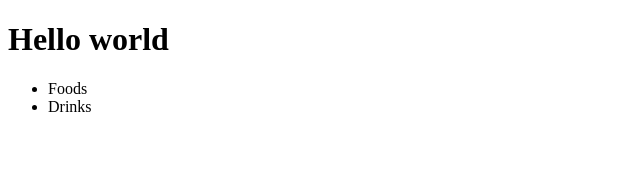
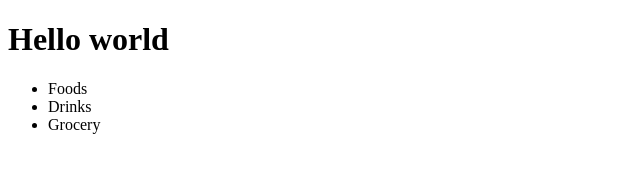
Before and after one commit to mazharul90007/b10m1, a plain HTML site: page index.html in a window 1280 px wide. Shown: the full height of the page, 0-640 px from the left. Drawn offline with Linux system fonts and the light colour scheme.

Commit message:
grocery added

```diff
--- a/index.html
+++ b/index.html
@@ -10,6 +10,7 @@
     <ul>
         <li>Foods</li>
         <li>Drinks</li>
+        <li>Grocery</li>
     </ul>
 </body>
 </html>
```
